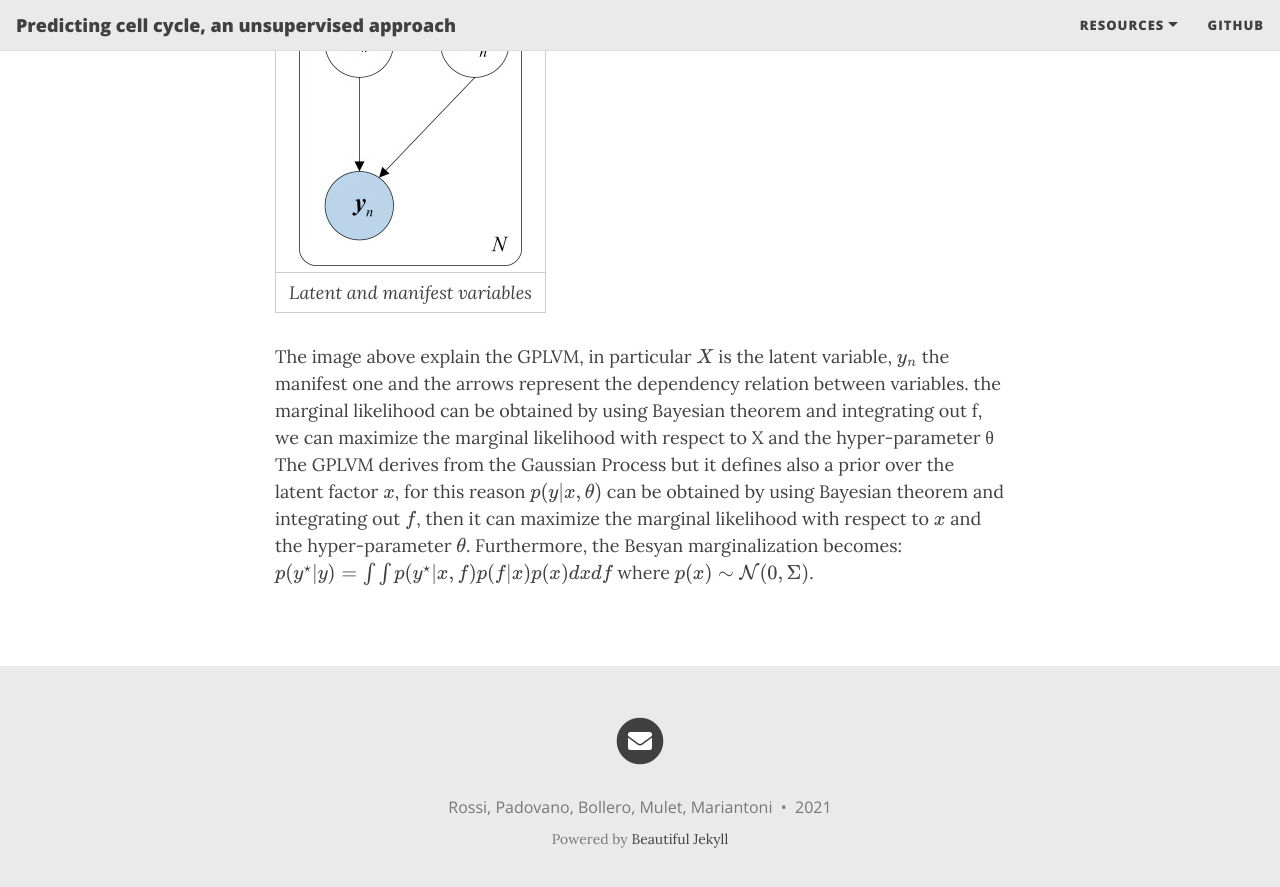
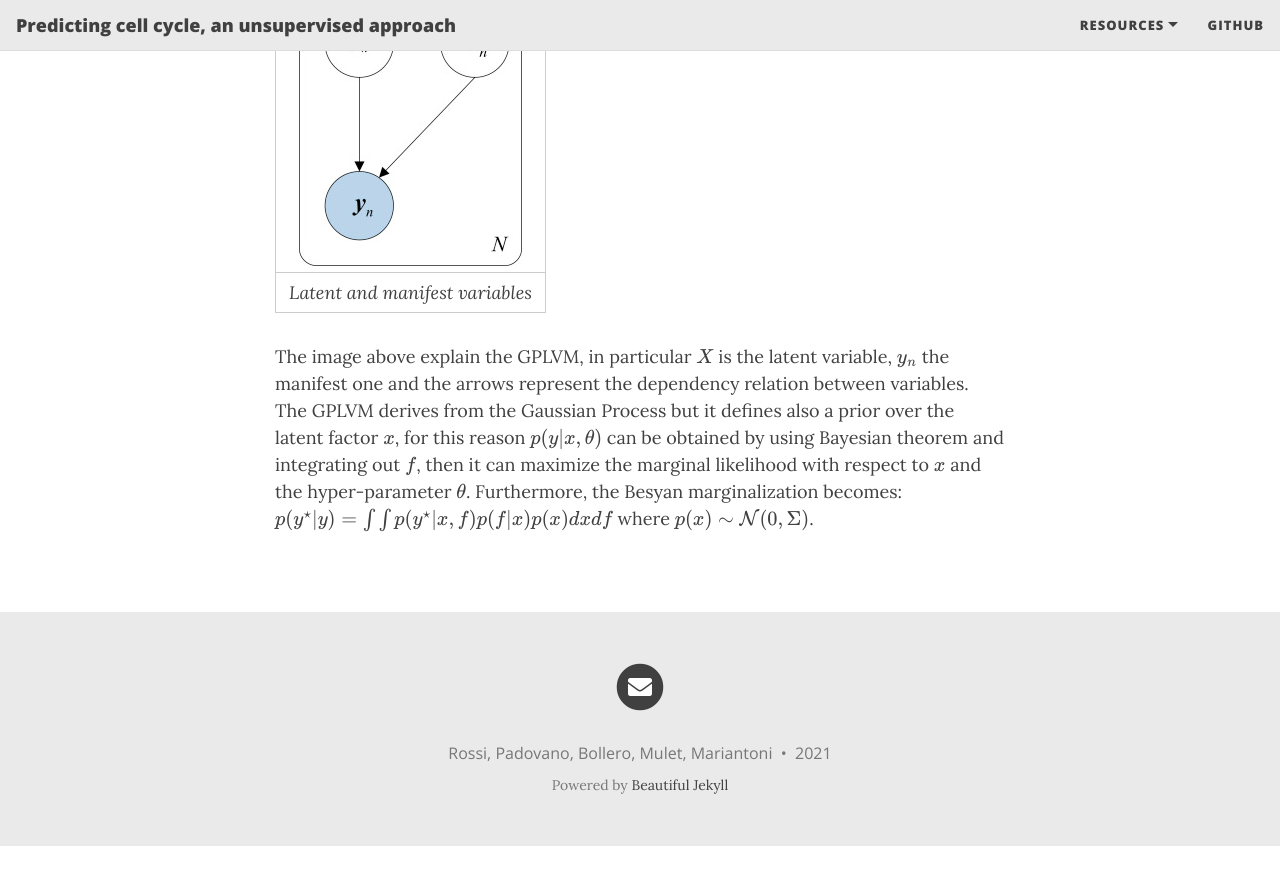
Before and after one commit to lucarossi9/statistical_computation_4, a Jekyll site: the page built from index.md, in a window 1280 px wide and 900 px high, scrolled down 9762 px. Shown: the top 887 px of the window. Built offline with Jekyll 4.4.1, drawn with Linux system fonts in a browser that asks for light colours; nearby versions of some CDN libraries; formulas are drawn with MathJax 3; the list of posts is cut into pages by our own code; after the commit the page ends 10608 px from its top, so only the background shows below that.

Commit message:
Update index.md

```diff
--- a/index.md
+++ b/index.md
@@ -135,7 +135,6 @@ where $$\epsilon$$ is the noise with gaussian distribution $$ \mathcal{N}(0,\sig
 | *Latent and manifest variables* |
 
 The image above explain the GPLVM, in particular $$X$$ is the latent variable, $$y_n$$ the manifest one and the arrows represent the dependency relation between variables.
-the marginal likelihood  can be obtained by using Bayesian theorem and integrating out f, we can maximize the marginal likelihood with respect to X and the hyper-parameter θ
 The GPLVM derives from the Gaussian Process but it defines also a prior over the latent factor $$x$$, for this reason $$p(y\vert x,\theta)$$ can be obtained by using Bayesian theorem and integrating out $$f$$, then it can maximize the marginal likelihood with respect to $$x$$ and the hyper-parameter $$\theta$$.
 Furthermore, the Besyan marginalization becomes:
 $$
```
